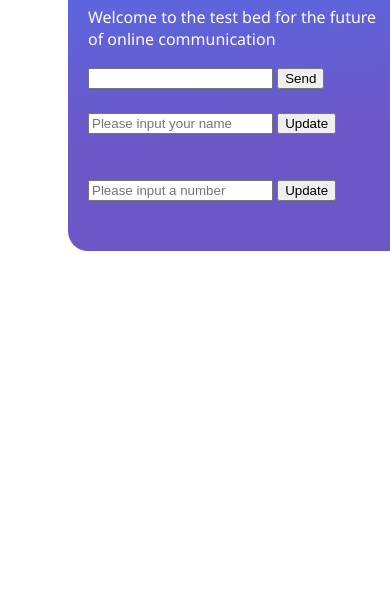
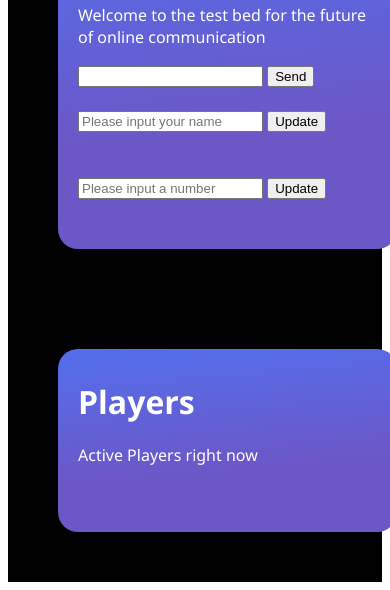
Before and after one commit to christopherbarber4-ai/chat-system, a website: page index.html in a window 390 px wide. Shown: the part 355-945 px from the top of the page. Before the commit the page ends 844 px from the top, so only its background shows below. Drawn offline with nearby package versions, Linux system fonts and the light colour scheme; no server answers.

Commit message:
added live player status

```diff
--- a/index.html
+++ b/index.html
@@ -10,13 +10,14 @@
 </head>
 
 <body>
+    <nav>
+        <h1>Testing Chat App! </h1>
+        <h2>Input input input</h2>
+        <p> Who knows what the future of messaging will be after this app!</p>
+    </nav>
 
     <div class="container">
-        <nav>
-            <h1>Testing Chat App! </h1>
-            <h2>Input input input</h2>
-            <p> Who knows what the future of messaging will be after this app!</p>
-        </nav>
+
 
         <div class="maincontent">
             <h1> Chat</h1>
@@ -44,6 +45,17 @@
 
         </div>
 
+        <div class="playerCount">
+            <h1> Players</h1>
+            <p> Active Players right now </p>
+
+            <ul id="players"> </ul>
+
+
+
+        </div>
+
+
     </div>
 
     <script src="/socket.io/socket.io.js"></script>
@@ -59,12 +71,11 @@
         const getNumButton = document.getElementById("numButton");
         const getNumData = document.getElementById("numData");
 
-        getNumButton.addEventListener("click", ()=>{
-            let numEntered = (Math.floor(Math.random()*getNumData.value));
+        getNumButton.addEventListener("click", () => {
+            let numEntered = (Math.floor(Math.random() * getNumData.value));
             console.log(numEntered);
             getNumButton.insertAdjacentHTML("afterend", `<br>You rolled : ${numEntered} </div>`);
             socket.emit("numUpdate", numEntered);
-
         })
 
 
@@ -89,6 +100,13 @@
             const li = document.createElement("li");
             li.textContent = text;
             messages.appendChild(li);
+
+        });
+
+        socket.on("newUser", (userId) => {
+            const li = document.createElement("li");
+            li.textContent = userId;
+            players.appendChild(li);
         });
 
 
--- a/public/ui.css
+++ b/public/ui.css
@@ -21,18 +21,45 @@ nav p{
 
 
 .container{
+    display: flex;
 
 
-    margin: 10px;
+
 }
 
 .maincontent{
     background-color: rgba(126, 117, 204, 0.432);
-    align-content: center;
+    align-content: top;
     margin: 50px;
-    width: 300px;
+     width: 80%;
     border-radius: 20px;
     padding: 10px 20px 50px;
 background: #536fed;
 background: linear-gradient(175deg,rgba(83, 111, 237, 1) 0%, rgba(108, 87, 199, 1) 64%);
 }
+
+.playerCount{
+    background-color: rgba(126, 117, 204, 0.432);
+    margin: 50px;
+    width: 80%;
+    border-radius: 20px;
+    padding: 10px 20px 50px;
+background: #536fed;
+background: linear-gradient(175deg,rgba(83, 111, 237, 1) 0%, rgba(108, 87, 199, 1) 64%);
+}
+
+@media screen and (max-width: 750px) {
+  /* Styles for small screens */
+  .container{
+    flex-direction: column;
+    background-color: black;
+  }
+
+  .maincontent{
+    width: 80%;
+  }
+
+ .playerCount{
+    width: 80%;
+  }
+}
```
Also changed, not shown: server.js (+22 -8 lines).
